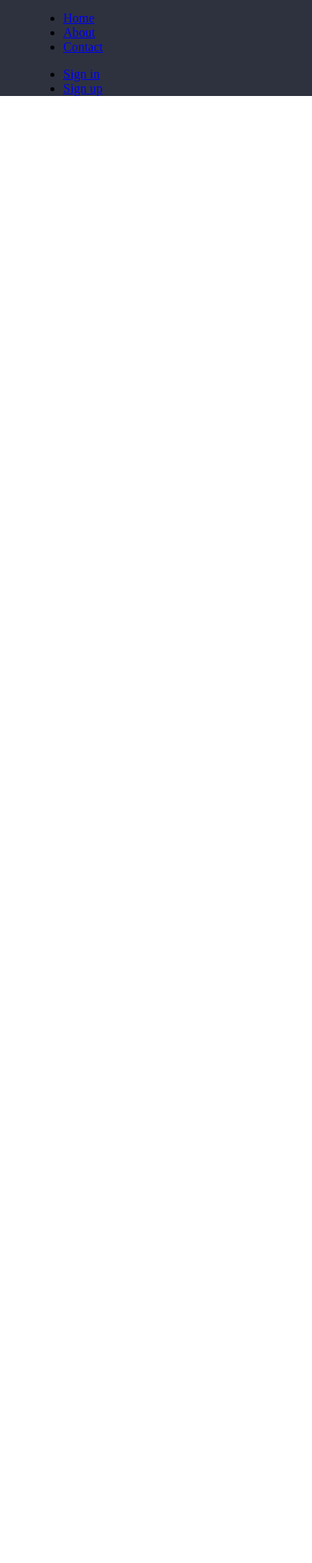
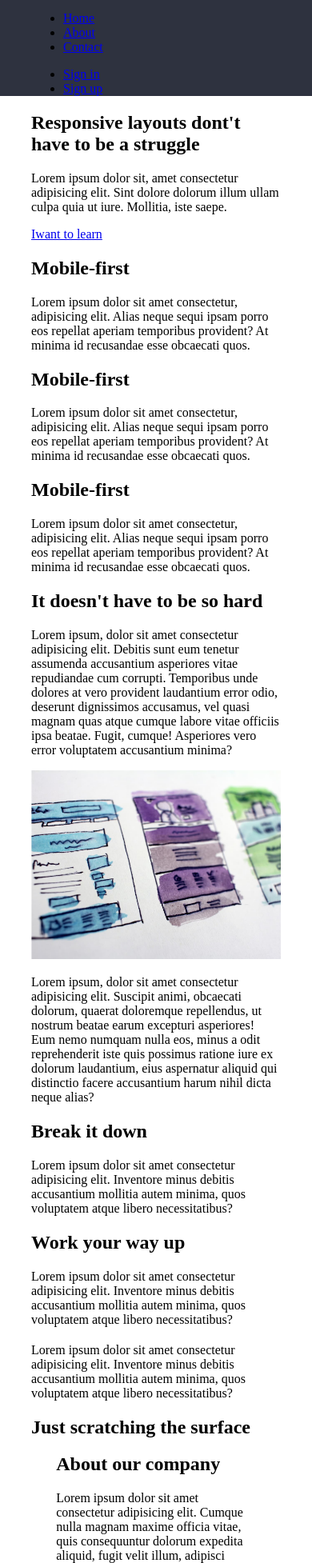
Before and after one commit to rustyff12/responsive-layout, a plain HTML site: page index.html in a window 390 px wide. Shown: the part 46-2000 px from the top of the page at 80% size. Before the commit the page ends 844 px from the top, so only its background shows below. Drawn offline with Linux system fonts and the light colour scheme.

Commit message:
html done

```diff
--- a/css/styles.css
+++ b/css/styles.css
@@ -26,6 +26,7 @@ img {
     width: 80%;
     max-width: 1100px;
     margin: 0 auto;
+    position: relative;
 }
 
 .logo {
@@ -61,3 +62,5 @@ header {
 .nav-link {
 
 }
+
+/* --- Hero --- */
--- a/index.html
+++ b/index.html
@@ -1,20 +1,26 @@
 <!DOCTYPE html>
 <html lang="en">
   <head>
-    <meta charset="UTF-8">
-    <meta http-equiv="X-UA-Compatible" content="IE=edge">
-    <meta name="viewport" content="width=device-width, initial-scale=1.0">
+    <meta charset="UTF-8" />
+    <meta http-equiv="X-UA-Compatible" content="IE=edge" />
+    <meta name="viewport" content="width=device-width, initial-scale=1.0" />
     <title>Responsive Layout</title>
-    <link rel="stylesheet" href="./css/styles.css">
+    <link rel="stylesheet" href="./css/styles.css" />
   </head>
   <body>
+    <!--- Navbar --->
     <header>
       <div class="container">
-            <button id="btn" class="nav-toggle" onclick="openNav()" aria-label="open navigation">
+        <button
+          id="btn"
+          class="nav-toggle"
+          onclick="openNav()"
+          aria-label="open navigation"
+        >
           <span class="hamburger"></span>
         </button>
         <a href="#" class="logo">
-                <img src="./images/logo.svg" alt="Responsive logo">
+          <img src="./images/logo.svg" alt="Responsive logo" />
         </a>
         <nav class="nav">
           <ul class="nav-list nav-first">
@@ -24,11 +30,135 @@
           </ul>
           <ul class="nav-list nav-second">
             <li class="nav-item"><a href="#" class="nav-link">Sign in</a></li>
-                    <li class="nav-item"><a href="#" class="nav-link nav-link--button">Sign up</a></li>
+            <li class="nav-item">
+              <a href="#" class="nav-link nav-link--button">Sign up</a>
+            </li>
           </ul>
         </nav>
       </div>
     </header>
+
+    <!--- Hero --->
+    <section class="hero container">
+      <h1 class="hero-title">
+        Responsive layouts
+        <span class="hero-text-em">dont't have to be a struggle</span>
+      </h1>
+      <p class="hero-text">
+        Lorem ipsum dolor sit, amet consectetur adipisicing elit. Sint dolore
+        dolorum illum ullam culpa quia ut iure. Mollitia, iste saepe.
+      </p>
+      <a href="#">Iwant to learn</a>
+    </section>
+
+    <!--- First Container -->
+    <section class="first container">
+      <div class="first-item">
+        <h2>Mobile-first</h2>
+        <p>
+          Lorem ipsum dolor sit amet consectetur, adipisicing elit. Alias neque
+          sequi ipsam porro eos repellat aperiam temporibus provident? At minima
+          id recusandae esse obcaecati quos.
+        </p>
+      </div>
+      <div class="first-item">
+        <h2>Mobile-first</h2>
+        <p>
+          Lorem ipsum dolor sit amet consectetur, adipisicing elit. Alias neque
+          sequi ipsam porro eos repellat aperiam temporibus provident? At minima
+          id recusandae esse obcaecati quos.
+        </p>
+      </div>
+      <div class="first-item">
+        <h2>Mobile-first</h2>
+        <p>
+          Lorem ipsum dolor sit amet consectetur, adipisicing elit. Alias neque
+          sequi ipsam porro eos repellat aperiam temporibus provident? At minima
+          id recusandae esse obcaecati quos.
+        </p>
+      </div>
+    </section>
+
+    <!--- Second Container --->
+    <section class="second container">
+      <div class="second-container">
+        <h2>It doesn't have to be so hard</h2>
+        <p>
+          Lorem ipsum, dolor sit amet consectetur adipisicing elit. Debitis sunt
+          eum tenetur assumenda accusantium asperiores vitae repudiandae cum
+          corrupti. Temporibus unde dolores at vero provident laudantium error
+          odio, deserunt dignissimos accusamus, vel quasi magnam quas atque
+          cumque labore vitae officiis ipsa beatae. Fugit, cumque! Asperiores
+          vero error voluptatem accusantium minima?
+        </p>
+        <img src="./images/responsive.jpg" alt="Responsive Image" />
+        <p>
+          Lorem ipsum, dolor sit amet consectetur adipisicing elit. Suscipit
+          animi, obcaecati dolorum, quaerat doloremque repellendus, ut nostrum
+          beatae earum excepturi asperiores! Eum nemo numquam nulla eos, minus a
+          odit reprehenderit iste quis possimus ratione iure ex dolorum
+          laudantium, eius aspernatur aliquid qui distinctio facere accusantium
+          harum nihil dicta neque alias?
+        </p>
+      </div>
+      <div class="second-container">
+        <div class="second-item">
+          <h2>Break it down</h2>
+          <p>
+            Lorem ipsum dolor sit amet consectetur adipisicing elit. Inventore
+            minus debitis accusantium mollitia autem minima, quos voluptatem
+            atque libero necessitatibus?
+          </p>
+        </div>
+        <div class="second-item">
+            <h2>Work your way up</h2>
+          <p>
+            Lorem ipsum dolor sit amet consectetur adipisicing elit. Inventore
+            minus debitis accusantium mollitia autem minima, quos voluptatem
+            atque libero necessitatibus?
+          </p>
+        </div>
+        <div class="second-item">
+            <h2></h2>
+          <p>
+            Lorem ipsum dolor sit amet consectetur adipisicing elit. Inventore
+            minus debitis accusantium mollitia autem minima, quos voluptatem
+            atque libero necessitatibus?
+          </p>
+        </div>
+      </div>
+    </section>
+
+    <section class="third container">
+        <h1>Just scratching the surface</h1>
+        <div class="container">
+            <div class="third-item">
+                <h2>About our company</h2>
+                <p>Lorem ipsum dolor sit amet consectetur adipisicing elit. Cumque nulla magnam maxime officia vitae, quis consequuntur dolorum expedita aliquid, fugit velit illum, adipisci asperiores! Sit!</p>
+            </div>
+            <div class="third-item">
+                <h2>Getting around</h2>
+                <p>Home</p>
+                <p>About</p>
+                <p>Contact</p>
+            </div>
+            <div class="third-item">
+                <h2>Other things</h2>
+                <p>Here</p>
+                <p>are</p>
+                <p>other</p>
+                <p>things</p>
+            </div>
+            <div class="third-item">
+                <h2>And</h2>
+                <p>Here</p>
+                <p>are</p>
+                <p>more</p>
+                <p>things</p>
+            </div>
+        </div>
+    </section>
+
     <script src="./js/index.js"></script>
   </body>
 </html>
```
Lines whose indentation alone changed are shown as unchanged.
